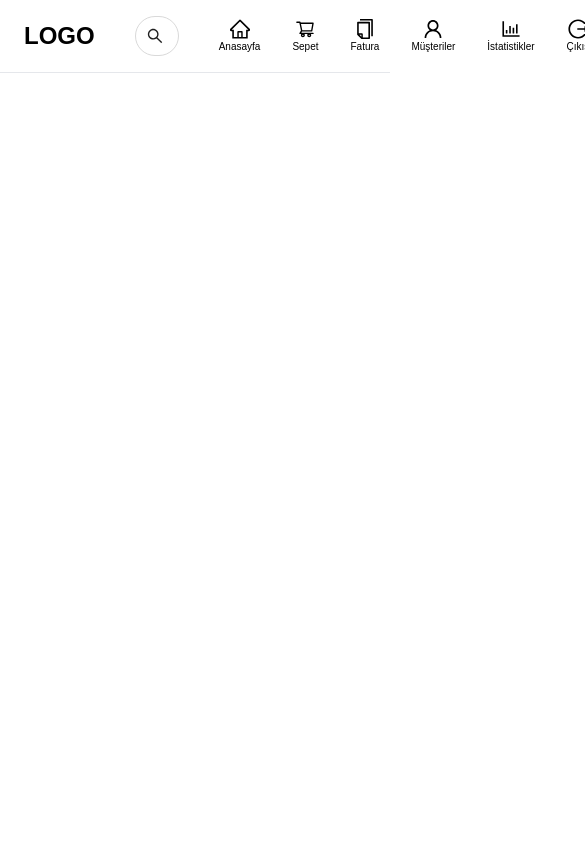
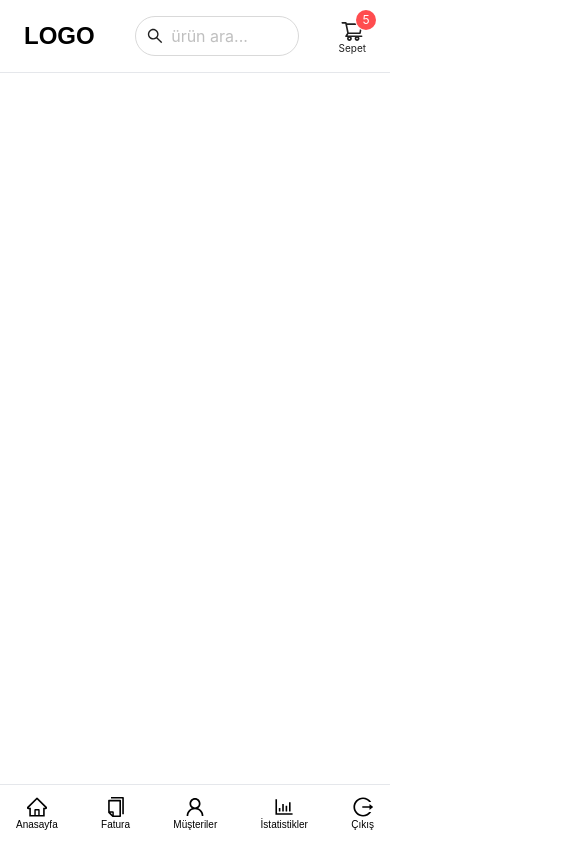
Before and after one commit to erkankolakan/PosApplication, a React (Create React App) app in the folder client/: page / in a window 390 px wide. Shown: the whole page, 585 px wide, since content can reach past the window. Built offline with nearby package versions, Linux system fonts and the light colour scheme.

Commit message:
header düzenlemeler

```diff
--- a/client/src/components/header/Header.jsx
+++ b/client/src/components/header/Header.jsx
@@ -1,7 +1,7 @@
 // icon
 import { SearchOutlined,HomeOutlined,ShoppingCartOutlined,CopyOutlined,UserOutlined,BarChartOutlined,LogoutOutlined } from '@ant-design/icons';
 
-import { Input } from 'antd';
+import { Badge, Input } from 'antd';
 
 export default function Header() {
   return (
@@ -9,36 +9,51 @@ export default function Header() {
         <header className='py-4 px-6 flex justify-between items-center gap-10'>
             <div className="logo">
                 <a href="/"><h2 className='text-2xl font-semibold md:text-4xl'>LOGO</h2></a>
+{/* tailwindcss de md: yazarkan 768px ve üstünde olacakları söylemiş oluyoruz. */}
             </div>
-            <div className="header-search flex-1">
+
+            <div className="header-search flex flex-1 justify-center">
             <Input className='rounded-full max-w-[800px]' size="large" placeholder=" ürün ara..." prefix={<SearchOutlined />} />
             </div>
-            <div className="menu-links flex justify-between items-center gap-8 ">
-                <a href={"/"} className='menu-link flex flex-col justify-center items-center'>
+
+            <div className="menu-links flex justify-between items-center gap-7 md:static fixed bottom-0 md:w-auto w-screen md:bg-transparent bg-white left-0 md:border-t-0 border-t md:px-0 px-4 py-3 ">
+                <a href={"/"} className='menu-link flex flex-col justify-center  hover:text-[#40a9ff] transition-all  items-center'>
                     <HomeOutlined className='md:text-2xl text-xl'/>
                     <span className='md:text-xs  text-[10px]'>Anasayfa</span>
                 </a>
-                <a href={"/"} className='menu-link flex flex-col justify-center items-center'>
-                    <ShoppingCartOutlined className='md:text-2xl text-xl'/>
-                    <span className='md:text-xs  text-[10px]'>Sepet</span>
-                </a>
-                <a href={"/"} className='menu-link flex flex-col justify-center items-center'>
+                <Badge count={5} offset={[0,1]} className='md:flex hidden'>
+                    <a href={"/"} className='menu-link flex flex-col justify-center hover:text-[#40a9ff] transition-all   items-center'>
+                            <ShoppingCartOutlined className='md:text-2xl text-xl'/>
+                            <span className='md:text-xs  text-[10px]'>Sepet</span>
+                    </a>
+                </Badge>
+                <a href={"/"} className='menu-link flex flex-col justify-center hover:text-[#40a9ff] transition-all   items-center'>
                     <CopyOutlined className='md:text-2xl text-xl'/>
                     <span className='md:text-xs  text-[10px]'>Fatura</span>
                 </a>
-                <a href={"/"} className='menu-link flex flex-col justify-center items-center'>
+                <a href={"/"} className='menu-link flex flex-col justify-center hover:text-[#40a9ff] transition-all   items-center'>
                     <UserOutlined className='md:text-2xl text-xl'/>
                     <span className='md:text-xs  text-[10px]'>Müşteriler</span>
                 </a>
-                <a href={"/"} className='menu-link flex flex-col justify-center items-center'>
+                <a href={"/"} className='menu-link flex flex-col justify-center hover:text-[#40a9ff] transition-all   items-center'>
                     <BarChartOutlined  className='md:text-2xl text-xl'/>
                     <span className='md:text-xs  text-[10px]'>İstatistikler</span>
                 </a>
-                <a href={"/"} className='menu-link flex flex-col justify-center items-center'>
+                <a href={"/"} className='menu-link flex flex-col justify-center hover:text-[#40a9ff] transition-all   items-center'>
                     <LogoutOutlined className='md:text-2xl text-xl'/>
                     <span className='md:text-xs  text-[10px]'>Çıkış</span>
                 </a>
             </div>
+
+
+            <Badge count={5} offset={[0,1]} className='md:hidden flex'>
+                    <a href={"/"} className='menu-link flex flex-col justify-center hover:text-[#40a9ff] transition-all   items-center'>
+                            <ShoppingCartOutlined className='text-2xl '/>
+                            <span className='md:text-xs  text-[10px]'>Sepet</span>
+                    </a>
+                </Badge>
+
+
         </header>
     </div>
   )
```
